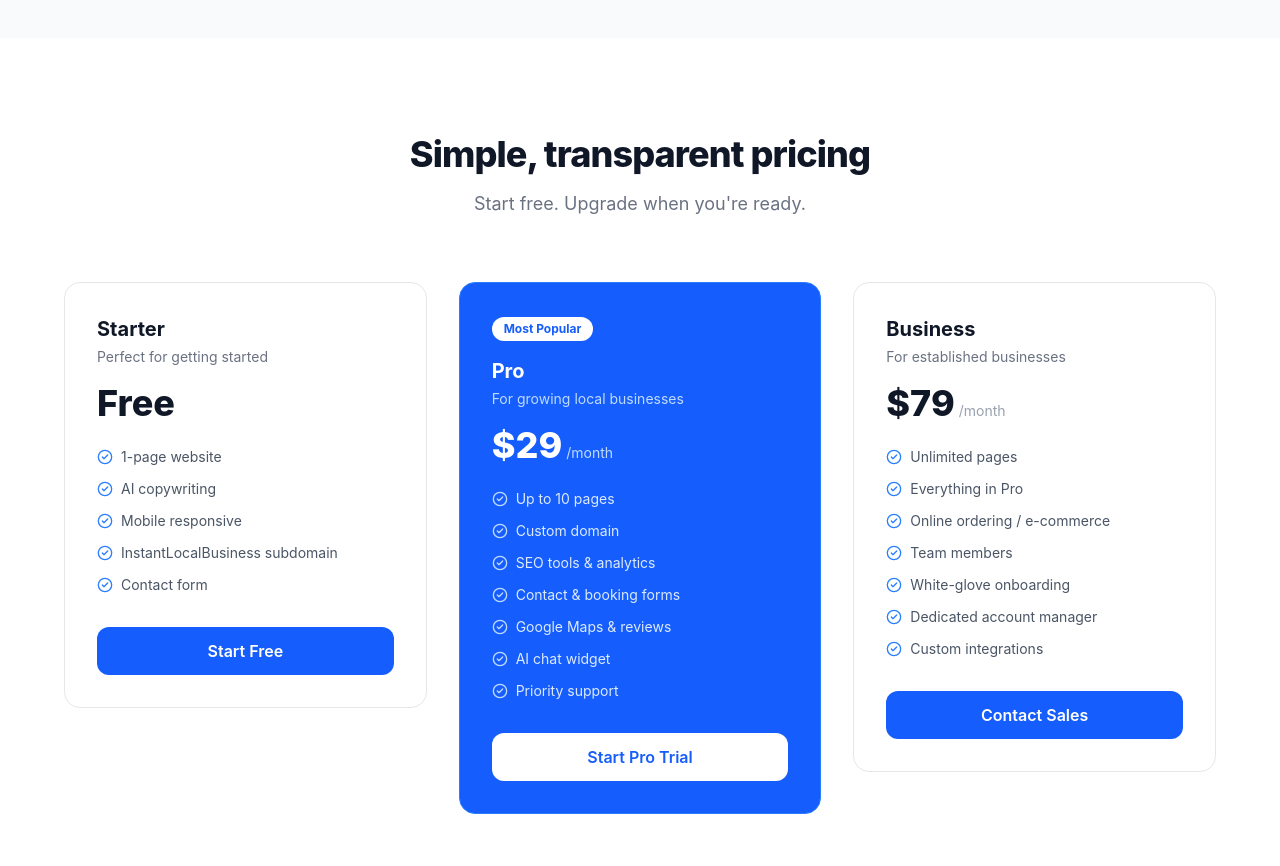
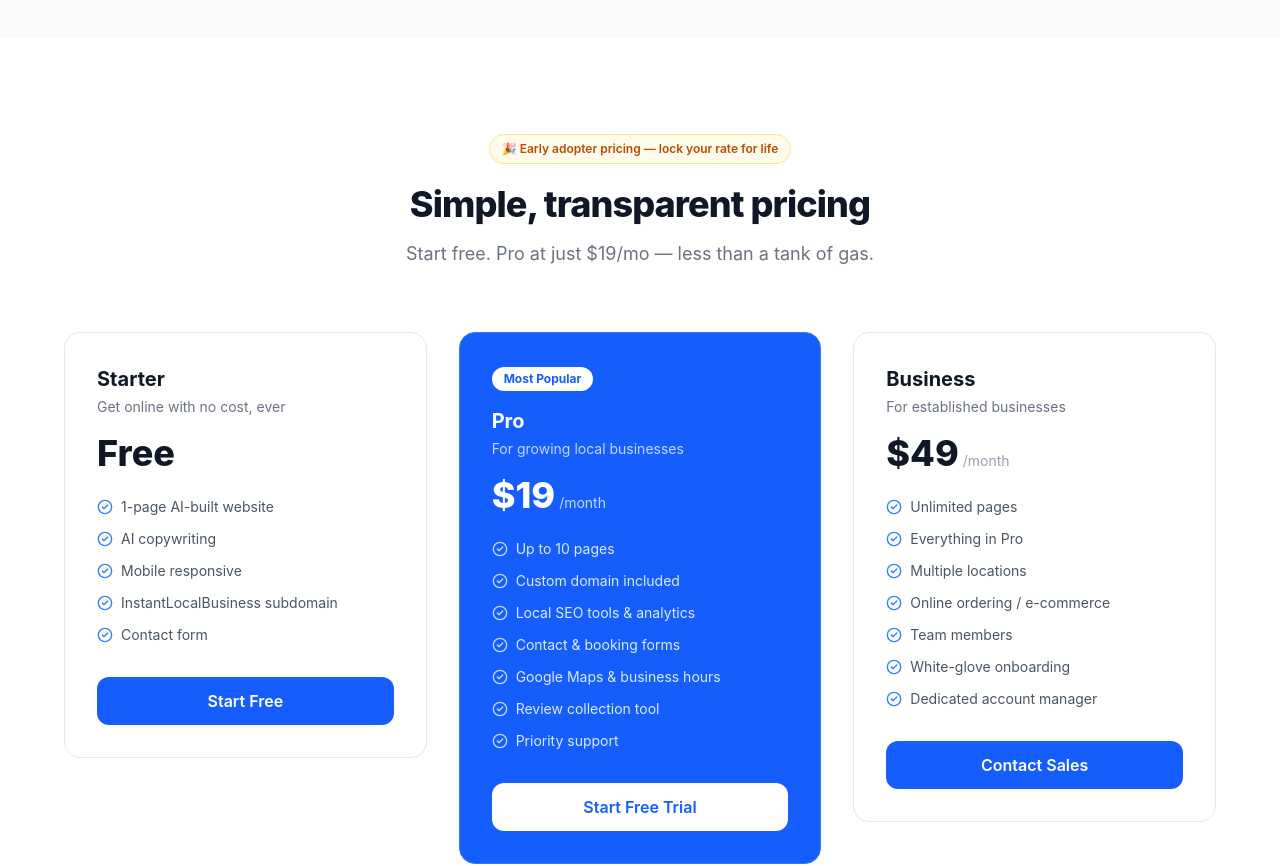
Before and after one commit to Yash1510-star/instantlocalbusiness, a Next.js app: page / in a window 1280 px wide. Shown: the part 3260-4126 px from the top of the page. Built offline with nearby package versions, Linux system fonts and the light colour scheme; no server answers.

Commit message:
Reprice: Pro $19/mo, Business $49/mo, add early-adopter lock-in banner
Co-authored-by: Cursor <cursoragent@cursor.com>

```diff
--- a/src/app/page.tsx
+++ b/src/app/page.tsx
@@ -98,9 +98,9 @@ const pricingPlans = [
     name: "Starter",
     price: "Free",
     period: "",
-    description: "Perfect for getting started",
+    description: "Get online with no cost, ever",
     features: [
-      "1-page website",
+      "1-page AI-built website",
       "AI copywriting",
       "Mobile responsive",
       "InstantLocalBusiness subdomain",
@@ -112,35 +112,35 @@ const pricingPlans = [
   },
   {
     name: "Pro",
-    price: "$29",
+    price: "$19",
     period: "/month",
     description: "For growing local businesses",
     features: [
       "Up to 10 pages",
-      "Custom domain",
-      "SEO tools & analytics",
+      "Custom domain included",
+      "Local SEO tools & analytics",
       "Contact & booking forms",
-      "Google Maps & reviews",
-      "AI chat widget",
+      "Google Maps & business hours",
+      "Review collection tool",
       "Priority support",
     ],
-    cta: "Start Pro Trial",
+    cta: "Start Free Trial",
     href: "/build?plan=pro",
     highlighted: true,
   },
   {
     name: "Business",
-    price: "$79",
+    price: "$49",
     period: "/month",
     description: "For established businesses",
     features: [
       "Unlimited pages",
       "Everything in Pro",
+      "Multiple locations",
       "Online ordering / e-commerce",
       "Team members",
       "White-glove onboarding",
       "Dedicated account manager",
-      "Custom integrations",
     ],
     cta: "Contact Sales",
     href: "/contact",
@@ -365,11 +365,14 @@ export default function Home() {
       <section id="pricing" className="py-24 px-4 sm:px-6 lg:px-8">
         <div className="max-w-6xl mx-auto">
           <div className="text-center mb-16">
+            <div className="inline-flex items-center gap-2 bg-amber-50 border border-amber-200 text-amber-700 text-xs font-semibold px-3 py-1.5 rounded-full mb-5">
+              🎉 Early adopter pricing — lock your rate for life
+            </div>
             <h2 className="text-3xl sm:text-4xl font-extrabold text-gray-900 tracking-tight">
               Simple, transparent pricing
             </h2>
             <p className="mt-4 text-lg text-gray-500">
-              Start free. Upgrade when you&apos;re ready.
+              Start free. Pro at just $19/mo — less than a tank of gas.
             </p>
           </div>
 
--- a/src/app/pricing/page.tsx
+++ b/src/app/pricing/page.tsx
@@ -12,43 +12,44 @@ const plans = [
     name: "Starter",
     price: "Free",
     period: "",
-    description: "Perfect for getting your business online",
+    description: "Get your business online today — no card needed",
     features: [
-      "1-page website",
-      "AI copywriting",
+      "1-page AI-built website",
+      "AI copywriting, tailored to your business",
       "Mobile responsive design",
       "InstantLocalBusiness subdomain",
       "Contact form",
       "SSL certificate",
+      "Publish & go live instantly",
     ],
     notIncluded: [
       "Custom domain",
       "SEO analytics",
       "Booking forms",
       "Google Maps integration",
-      "AI chat widget",
     ],
     cta: "Start Free",
     href: "/build",
     highlighted: false,
+    badge: "",
   },
   {
     name: "Pro",
-    price: "$29",
+    price: "$19",
     period: "/month",
-    annual: "$23",
-    description: "Everything growing local businesses need",
+    annual: "$15",
+    description: "Everything a growing local business needs",
     features: [
       "Up to 10 pages",
       "Custom domain included",
-      "SEO tools & analytics dashboard",
+      "Local SEO tools & analytics",
       "Contact & appointment booking forms",
       "Google Maps & business hours",
-      "AI chat widget",
       "Review collection tool",
       "Priority email support",
       "SSL certificate",
       "99.9% uptime SLA",
+      "Early adopter price — locked for life",
     ],
     notIncluded: [],
     cta: "Start 14-Day Free Trial",
@@ -58,13 +59,14 @@ const plans = [
   },
   {
     name: "Business",
-    price: "$79",
+    price: "$49",
     period: "/month",
-    annual: "$63",
+    annual: "$39",
     description: "For established businesses ready to scale",
     features: [
       "Unlimited pages",
       "Everything in Pro",
+      "Multiple business locations",
       "Online ordering / e-commerce",
       "Team member accounts",
       "Advanced analytics",
@@ -72,12 +74,12 @@ const plans = [
       "Dedicated account manager",
       "Custom integrations (Zapier, etc.)",
       "Phone & chat support",
-      "Custom contract available",
     ],
     notIncluded: [],
     cta: "Contact Sales",
     href: "/contact",
     highlighted: false,
+    badge: "",
   },
 ];
 
@@ -112,11 +114,17 @@ export default function PricingPage() {
   return (
     <>
       <section className="pt-20 pb-12 px-4 sm:px-6 lg:px-8 text-center">
+        <div className="inline-flex items-center gap-2 bg-amber-50 border border-amber-200 text-amber-700 text-xs font-semibold px-3 py-1.5 rounded-full mb-6">
+          🎉 Early adopter pricing — lock your rate for life when you sign up today
+        </div>
         <h1 className="text-4xl sm:text-5xl font-extrabold text-gray-900 tracking-tight">
           Simple, transparent pricing
         </h1>
         <p className="mt-4 text-xl text-gray-500 max-w-xl mx-auto">
           Start free. Upgrade when you&apos;re ready. Cancel anytime.
+        </p>
+        <p className="mt-3 text-sm text-gray-400">
+          Pro at $19/mo — less than a tank of gas. No contracts, no surprises.
         </p>
       </section>
 
@@ -250,7 +258,7 @@ export default function PricingPage() {
           Ready to get started?
         </h2>
         <p className="mt-3 text-gray-500">
-          Join 12,400+ local businesses live on InstantLocalBusiness.com
+          Free to start. No credit card required.
         </p>
         <Link
           href="/build"
```
